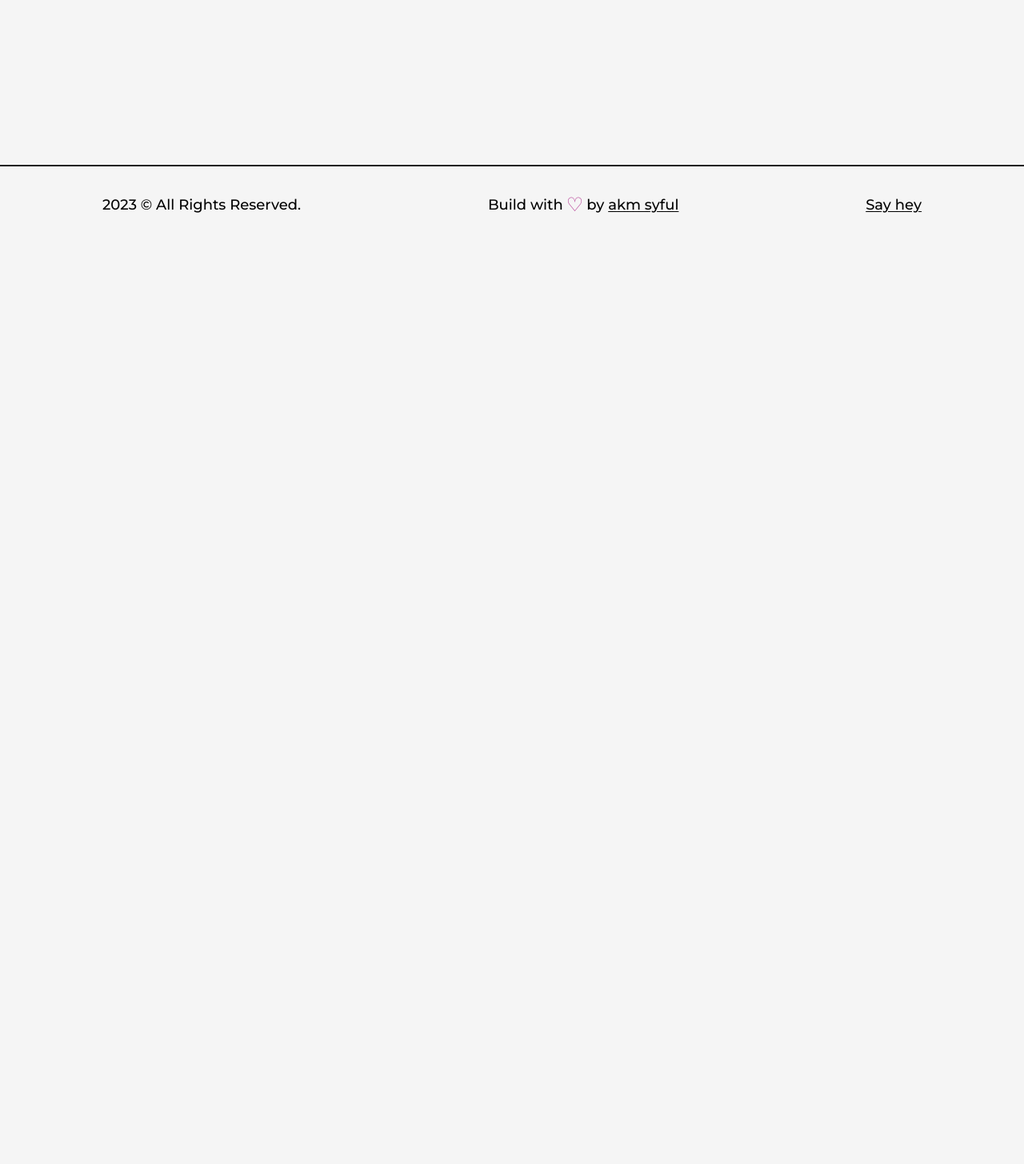
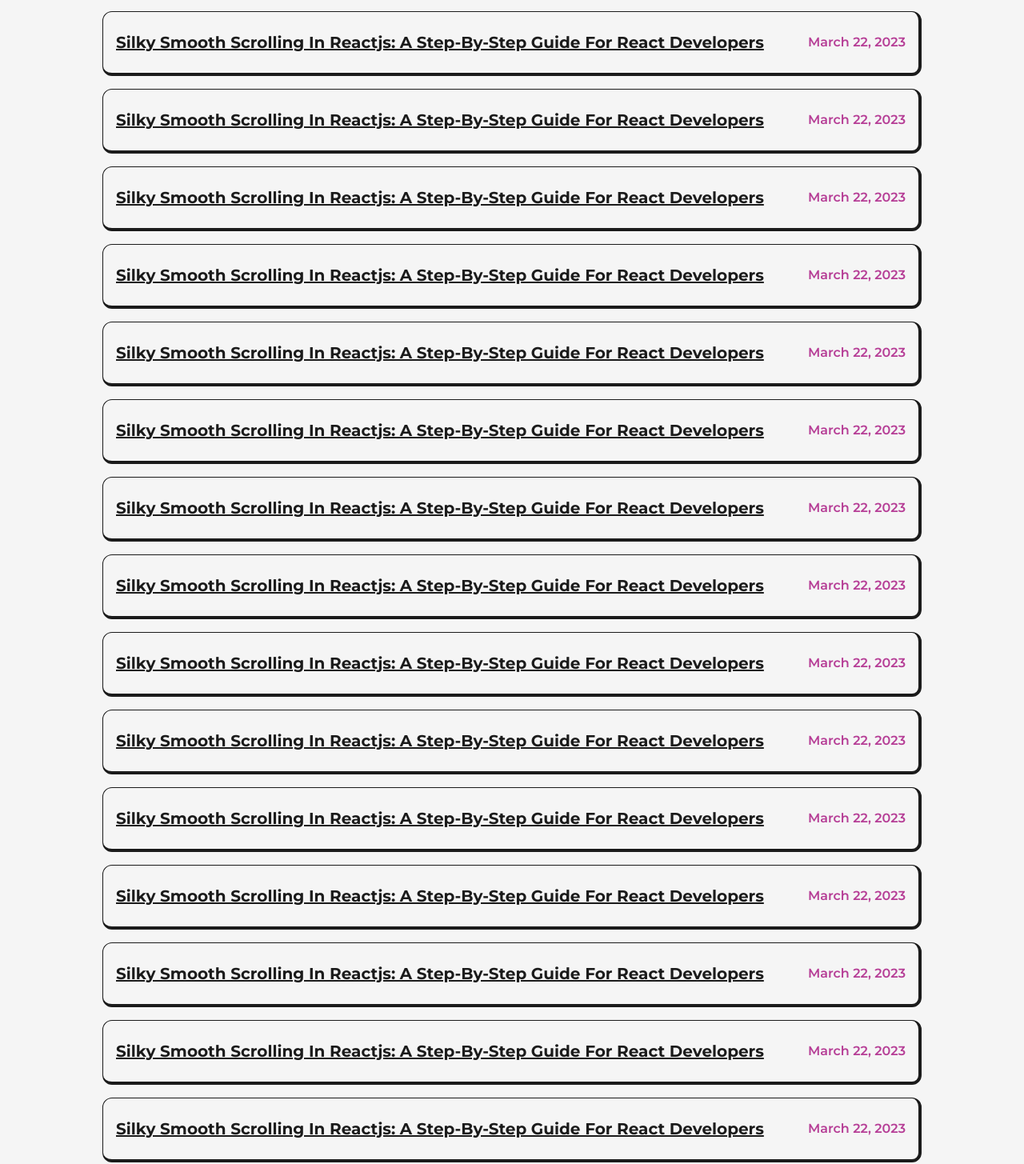
Before and after one commit to akmsyfulalom/dev.akmsyful, a Next.js app: page /articles in a window 1280 px wide. Shown: the part 1623-3078 px from the top of the page at 80% size. Before the commit the page ends 1927 px from the top, so only its background shows below. Built offline with nearby package versions, Linux system fonts and the light colour scheme.

Commit message:
added article page animation

```diff
--- a/src/app/(mainPages)/articles/page.js
+++ b/src/app/(mainPages)/articles/page.js
@@ -54,10 +54,14 @@
 
 const Article = ({ img, title, date, link }) => {
   return (
-    <li className="relative w-full p-4 py-6 my-4 rounded-xl flex justify-between items-center bg-light text-dark first:mt-0 border border-solid border-dark border-r-4 border-b-4">
+    <motion.li
+    initial={{y:200}}
+    whileInView={{y:0, transition:{duration:0.5, ease:"easeInOut"}}}
+    viewport={{once: true}}
+     className="relative w-full p-4 py-6 my-4 rounded-xl flex justify-between items-center bg-light text-dark first:mt-0 border border-solid border-dark border-r-4 border-b-4">
       <MovingImage title={title} img={img} link={link} />
       <span className="text-primary font-semibold pl-4 ">{date}</span>
-    </li>
+    </motion.li>
   )
 }
 
@@ -143,6 +147,111 @@
             link="/"
             img={article2}
           />
+          <Article
+            title=" Silky Smooth Scrolling In Reactjs: A Step-By-Step Guide For React Developers
+          "
+            date="March 22, 2023"
+            link="/"
+            img={article2}
+          />
+          <Article
+            title=" Silky Smooth Scrolling In Reactjs: A Step-By-Step Guide For React Developers
+          "
+            date="March 22, 2023"
+            link="/"
+            img={article2}
+          />
+          <Article
+            title=" Silky Smooth Scrolling In Reactjs: A Step-By-Step Guide For React Developers
+          "
+            date="March 22, 2023"
+            link="/"
+            img={article2}
+          />
+          <Article
+            title=" Silky Smooth Scrolling In Reactjs: A Step-By-Step Guide For React Developers
+          "
+            date="March 22, 2023"
+            link="/"
+            img={article2}
+          />
+          <Article
+            title=" Silky Smooth Scrolling In Reactjs: A Step-By-Step Guide For React Developers
+          "
+            date="March 22, 2023"
+            link="/"
+            img={article2}
+          />
+          <Article
+            title=" Silky Smooth Scrolling In Reactjs: A Step-By-Step Guide For React Developers
+          "
+            date="March 22, 2023"
+            link="/"
+            img={article2}
+          />
+          <Article
+            title=" Silky Smooth Scrolling In Reactjs: A Step-By-Step Guide For React Developers
+          "
+            date="March 22, 2023"
+            link="/"
+            img={article2}
+          />
+          <Article
+            title=" Silky Smooth Scrolling In Reactjs: A Step-By-Step Guide For React Developers
+          "
+            date="March 22, 2023"
+            link="/"
+            img={article2}
+          />
+          <Article
+            title=" Silky Smooth Scrolling In Reactjs: A Step-By-Step Guide For React Developers
+          "
+            date="March 22, 2023"
+            link="/"
+            img={article2}
+          />
+          <Article
+            title=" Silky Smooth Scrolling In Reactjs: A Step-By-Step Guide For React Developers
+          "
+            date="March 22, 2023"
+            link="/"
+            img={article2}
+          />
+          <Article
+            title=" Silky Smooth Scrolling In Reactjs: A Step-By-Step Guide For React Developers
+          "
+            date="March 22, 2023"
+            link="/"
+            img={article2}
+          />
+          <Article
+            title=" Silky Smooth Scrolling In Reactjs: A Step-By-Step Guide For React Developers
+          "
+            date="March 22, 2023"
+            link="/"
+            img={article2}
+          />
+          <Article
+            title=" Silky Smooth Scrolling In Reactjs: A Step-By-Step Guide For React Developers
+          "
+            date="March 22, 2023"
+            link="/"
+            img={article2}
+          />
+          <Article
+            title=" Silky Smooth Scrolling In Reactjs: A Step-By-Step Guide For React Developers
+          "
+            date="March 22, 2023"
+            link="/"
+            img={article2}
+          />
+          <Article
+            title=" Silky Smooth Scrolling In Reactjs: A Step-By-Step Guide For React Developers
+          "
+            date="March 22, 2023"
+            link="/"
+            img={article2}
+          />
         </ul>
 
 
```
